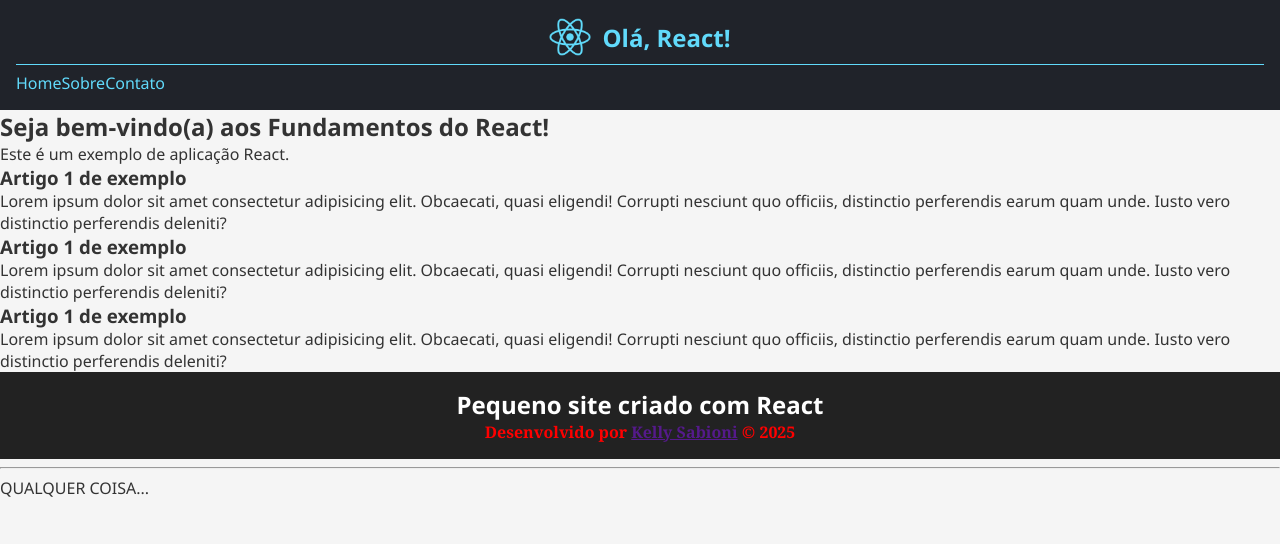
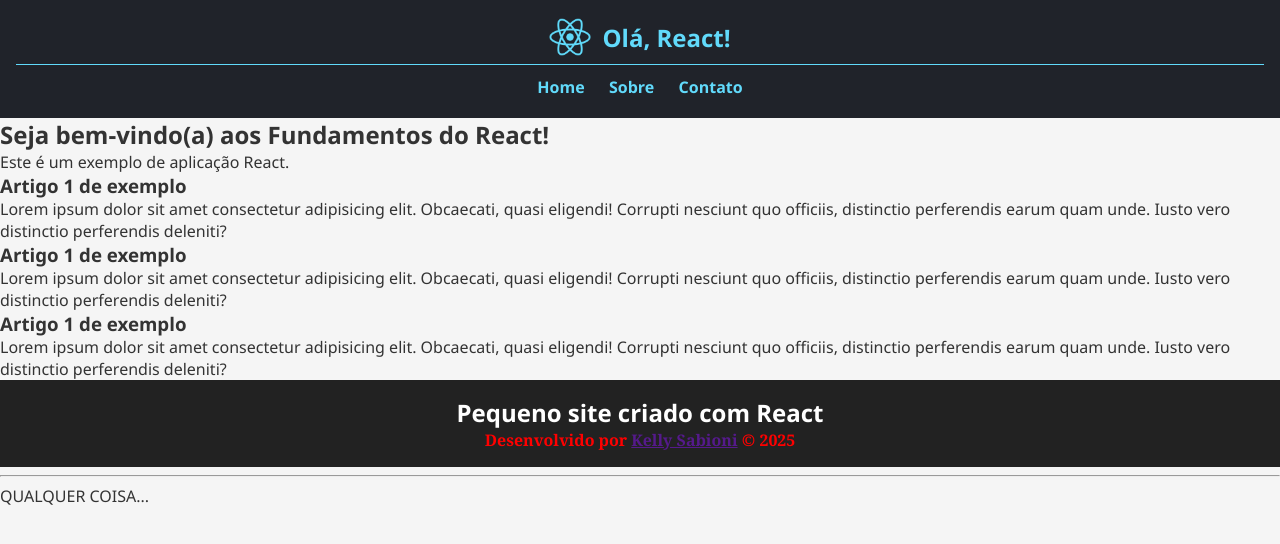
Before and after one commit to kellysabioni/react-fundamentos, a React (Vite) app: page / in a window 1280 px wide. Shown: the top 544 px of the page. Built offline with nearby package versions, Linux system fonts and the light colour scheme.

Commit message:
Atualiza com module.css

```diff
--- a/src/componentes/Cabecalho.module.css
+++ b/src/componentes/Cabecalho.module.css
@@ -3,10 +3,7 @@
   color: #61dafb;
   padding: 1rem;
 
-  a {
-    text-decoration: none;
-    color: #61dafb;
-  }
+
 
   hr {
     border: none;
--- a/src/componentes/Footer.tsx
+++ b/src/componentes/Footer.tsx
@@ -1,5 +1,4 @@
 import type { CSSProperties } from "react";
-import styles from "./Footer.module.css";
 
 const estilosRodape: CSSProperties = {
   backgroundColor: "#222",
--- /dev/null
+++ b/src/componentes/Menu.module.css
@@ -0,0 +1,20 @@
+.menu {
+  display: flex;
+  align-items: center;
+  justify-content: center;
+  gap: 1rem;
+
+  a {
+    text-decoration: none;
+    color: #61dafb;
+    font-weight: bold;
+    margin: 1px;
+    padding: 0.2rem;
+    transition: font-size 0.3s ease;
+
+    &:hover {
+      color: white;
+      transform: scale(1.1);
+    }
+  }
+}
--- a/src/componentes/Menu.tsx
+++ b/src/componentes/Menu.tsx
@@ -1,6 +1,8 @@
+import styles from "./Menu.module.css";
+
 export default function Menu() {
   return (
-    <nav>
+    <nav className={ styles.menu } >
       <a href="">Home</a>
       <a href="">Sobre</a>
       <a href="">Contato</a>
```
